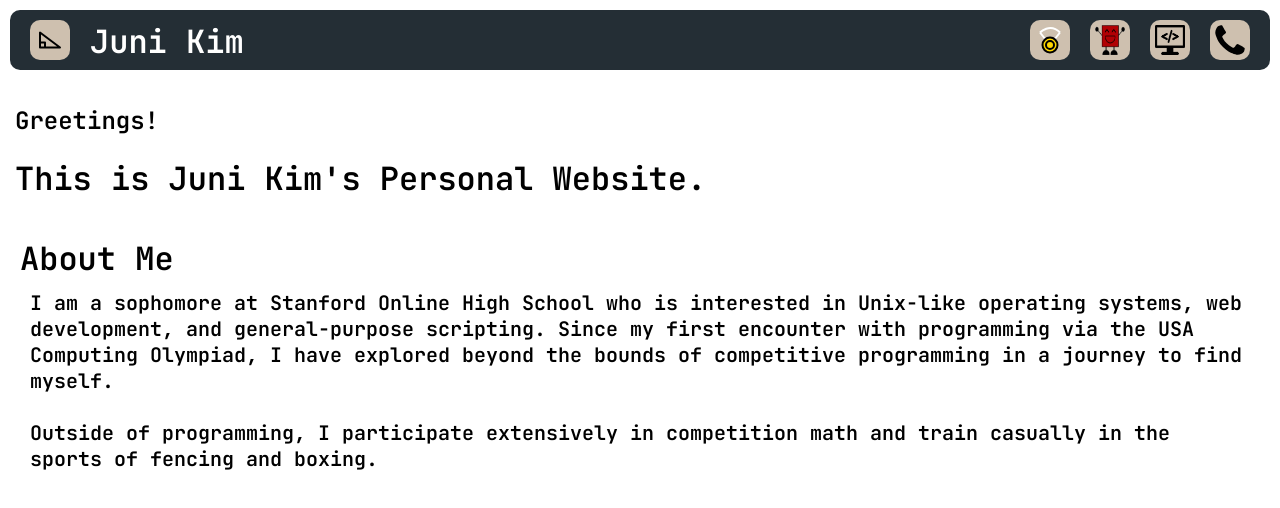
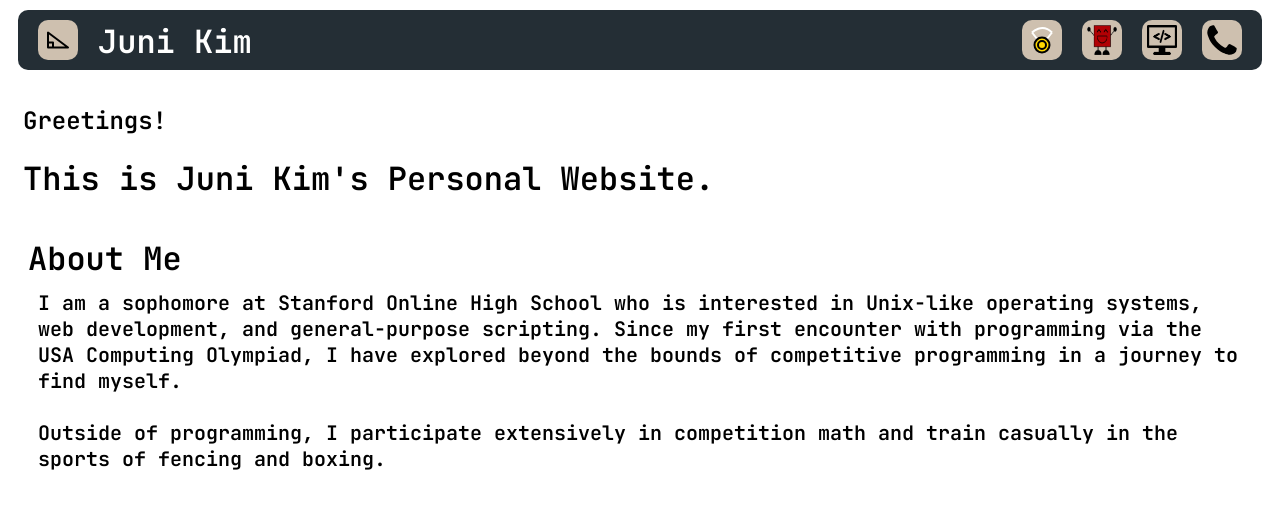
Before and after one commit to junikimm717/Personal-website, a React (Create React App) app: page / in a window 1280 px wide. Shown: the top 508 px of the page. Built offline with nearby package versions, Linux system fonts and the light colour scheme.

Commit message:
Removed more template-generated content

```diff
--- a/public/index.html
+++ b/public/index.html
@@ -5,39 +5,13 @@
 		<link rel="icon" href="%PUBLIC_URL%/favicon.ico" />
 		<meta name="viewport" content="width=device-width, initial-scale=1" />
 		<meta name="theme-color" content="#000000" />
-    <meta
-      name="description"
-      content="Web site created using create-react-app"
-    />
+		<meta name="description" content="Juni's Personal Website" />
 		<link rel="apple-touch-icon" href="%PUBLIC_URL%/logo192.png" />
-    <!--
-      manifest.json provides metadata used when your web app is installed on a
-      user's mobile device or desktop. See https://developers.google.com/web/fundamentals/web-app-manifest/
-    -->
 		<link rel="manifest" href="%PUBLIC_URL%/manifest.json" />
-    <!--
-      Notice the use of %PUBLIC_URL% in the tags above.
-      It will be replaced with the URL of the `public` folder during the build.
-      Only files inside the `public` folder can be referenced from the HTML.
-
-      Unlike "/favicon.ico" or "favicon.ico", "%PUBLIC_URL%/favicon.ico" will
-      work correctly both with client-side routing and a non-root public URL.
-      Learn how to configure a non-root public URL by running `npm run build`.
-    -->
 		<title>Juni Kim</title>
 	</head>
 	<body>
 		<noscript>You need to enable JavaScript to run this app.</noscript>
 		<div id="root"></div>
-    <!--
-      This HTML file is a template.
-      If you open it directly in the browser, you will see an empty page.
-
-      You can add webfonts, meta tags, or analytics to this file.
-      The build step will place the bundled scripts into the <body> tag.
-
-      To begin the development, run `npm start` or `yarn start`.
-      To create a production bundle, use `npm run build` or `yarn build`.
-    -->
 	</body>
 </html>
--- a/src/index.css
+++ /dev/null
@@ -1,13 +0,0 @@
-body {
-  margin: 0;
-  font-family: -apple-system, BlinkMacSystemFont, 'Segoe UI', 'Roboto', 'Oxygen',
-    'Ubuntu', 'Cantarell', 'Fira Sans', 'Droid Sans', 'Helvetica Neue',
-    sans-serif;
-  -webkit-font-smoothing: antialiased;
-  -moz-osx-font-smoothing: grayscale;
-}
-
-code {
-  font-family: source-code-pro, Menlo, Monaco, Consolas, 'Courier New',
-    monospace;
-}
```
Also changed, not shown: src/index.tsx (+7 -8 lines). Lines whose indentation alone changed are shown as unchanged.
